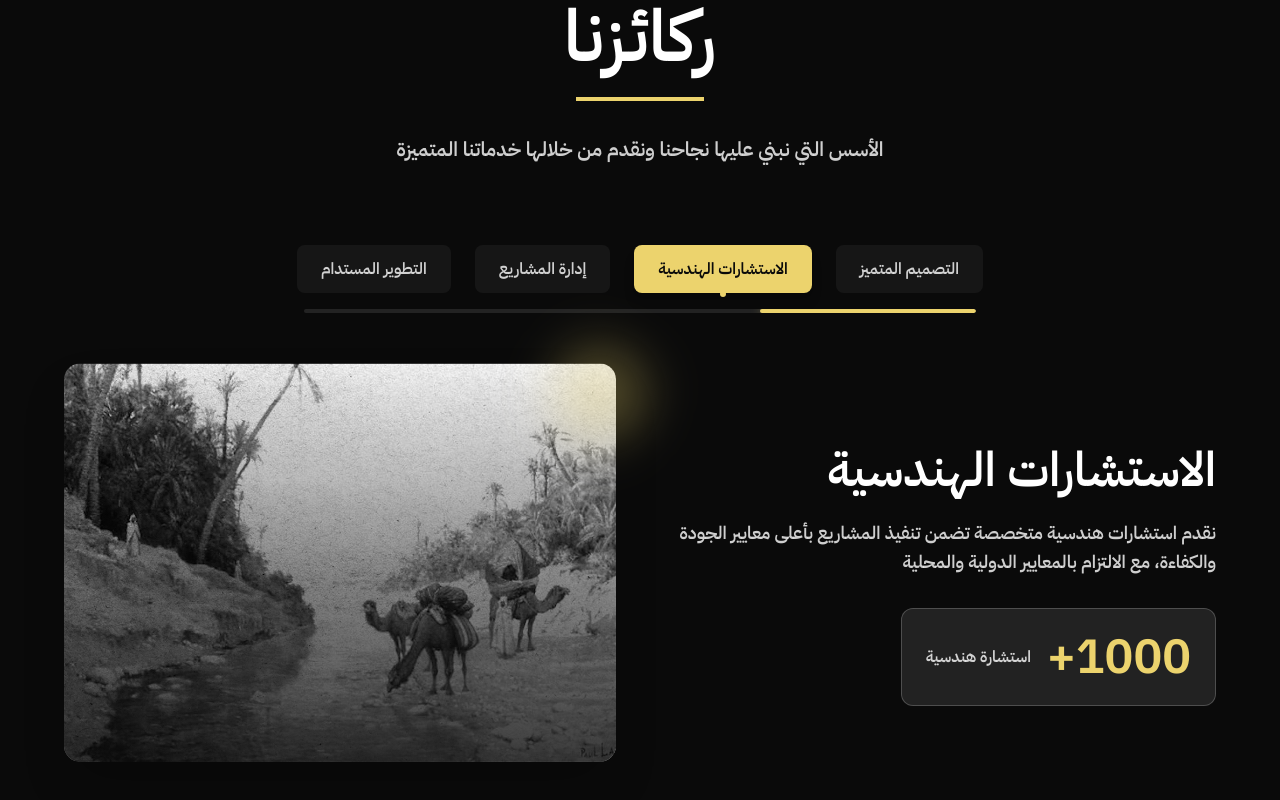
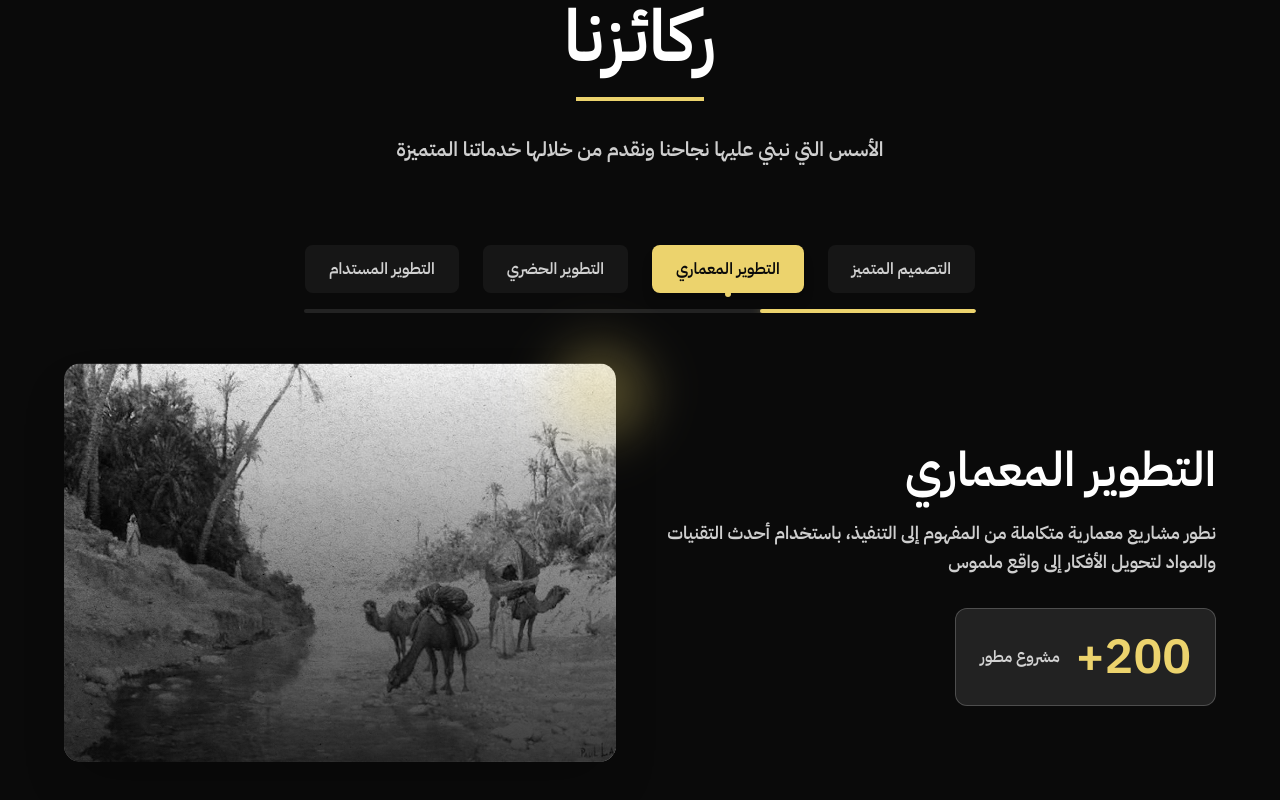
Before and after one commit to MorhafGhziel/Idear_Landing, a Next.js app: page / in a window 1280 px wide. Shown: the part 3853-4653 px from the top of the page. Built offline with nearby package versions, Linux system fonts and the light colour scheme.

Commit message:
focus on development, add development pillars, and fix Tailwind classes

```diff
--- a/components/OurPillars.tsx
+++ b/components/OurPillars.tsx
@@ -19,19 +19,19 @@ const PILLARS: Pillar[] = [
     title: "التصميم المتميز",
     desc: "نبدع تصاميم معمارية فريدة تجمع بين الجمال والوظيفية، مع الاهتمام بكل تفصيلة لتحقيق رؤية عملائنا وتجاوز توقعاتهم",
     image: "/images/2.jpg",
-    stats: { value: "500+", label: "مشروع تصميم" },
+    stats: { value: "500+", label: "تصميم متميز" },
   },
   {
-    title: "الاستشارات الهندسية",
-    desc: "نقدم استشارات هندسية متخصصة تضمن تنفيذ المشاريع بأعلى معايير الجودة والكفاءة، مع الالتزام بالمعايير الدولية والمحلية",
+    title: "التطوير المعماري",
+    desc: "نطور مشاريع معمارية متكاملة من المفهوم إلى التنفيذ، باستخدام أحدث التقنيات والمواد لتحويل الأفكار إلى واقع ملموس",
     image: "/images/3.jpg",
-    stats: { value: "1000+", label: "استشارة هندسية" },
+    stats: { value: "200+", label: "مشروع مطور" },
   },
   {
-    title: "إدارة المشاريع",
-    desc: "نتولى إدارة شاملة للمشاريع من البداية حتى التسليم، مع ضمان الالتزام بالجداول الزمنية والميزانيات المحددة",
+    title: "التطوير الحضري",
+    desc: "نساهم في تطوير المجتمعات والمناطق الحضرية من خلال تصميم فضاءات متكاملة تعزز جودة الحياة وتنمي الانتماء المجتمعي",
     image: "/images/33.jpg",
-    stats: { value: "300+", label: "مشروع منجز" },
+    stats: { value: "50+", label: "مشروع حضري" },
   },
   {
     title: "التطوير المستدام",
--- a/components/OurValues.tsx
+++ b/components/OurValues.tsx
@@ -1,14 +1,13 @@
-"use client"
+"use client";
 
-import { motion, useInView } from "framer-motion"
+import { motion, useInView } from "framer-motion";
 
-import { useRef } from "react"
+import { useRef } from "react";
 
 export default function OurValues() {
+  const ref = useRef<HTMLDivElement>(null);
 
-  const ref = useRef<HTMLDivElement>(null)
-
-  const isInView = useInView(ref, { once: true, margin: "-100px" })
+  const isInView = useInView(ref, { once: true, margin: "-100px" });
 
   const values = [
     {
@@ -35,22 +34,16 @@ export default function OurValues() {
       title: "الإلهام",
       desc: "نصمم بيئات تحفز الإبداع وتلهم العقول والقلوب",
     },
-  ]
+  ];
 
   return (
-
     <section
-
       id="قيمنا"
-
       ref={ref}
-
-      className="relative py-32 bg-gradient-to-b from-background to-primary/5 overflow-hidden"
-
+      className="relative py-32 bg-linear-to-b from-background to-primary/5 overflow-hidden"
     >
-
       {/* Decorative Elements */}
-      <div className="absolute top-0 left-0 w-full h-1 bg-gradient-to-r from-transparent via-secondary to-transparent" />
+      <div className="absolute top-0 left-0 w-full h-1 bg-linear-to-r from-transparent via-secondary to-transparent" />
 
       {/* Animated Background Elements */}
       <div className="absolute inset-0 overflow-hidden pointer-events-none">
@@ -139,52 +132,31 @@ export default function OurValues() {
       </div>
 
       <div className="container mx-auto px-6 relative z-10">
-
         <div className="text-center mb-20">
           <motion.h2
-
             initial={{ opacity: 0, y: 30 }}
-
             animate={isInView ? { opacity: 1, y: 0 } : {}}
-
             transition={{ duration: 0.8, delay: 0.1 }}
-
             className="text-5xl md:text-7xl font-bold mb-6 text-white"
-
           >
-
             قيمنا
-
           </motion.h2>
 
           <motion.div
-
             initial={{ opacity: 0, scaleX: 0 }}
-
             animate={isInView ? { opacity: 1, scaleX: 1 } : {}}
-
             transition={{ duration: 0.8, delay: 0.2 }}
-
             className="w-32 h-1 bg-secondary mb-8 mx-auto"
-
           />
 
           <motion.p
-
             initial={{ opacity: 0, y: 30 }}
-
             animate={isInView ? { opacity: 1, y: 0 } : {}}
-
             transition={{ duration: 0.8, delay: 0.3 }}
-
             className="text-xl text-white/70 max-w-3xl mx-auto leading-relaxed"
-
           >
-
-            القيم التي نؤمن بها وتوجه عملنا في كل مشروع نبدعه
-
+            القيم التي نؤمن بها وتوجه عملنا في كل تصميم نبدعه
           </motion.p>
-
         </div>
 
         <div className="grid md:grid-cols-2 lg:grid-cols-3 gap-6 md:gap-8">
@@ -249,7 +221,7 @@ export default function OurValues() {
 
               {/* Top Border Glow */}
               <motion.div
-                className="absolute top-0 left-0 right-0 h-[1px] opacity-0 group-hover:opacity-100"
+                className="absolute top-0 left-0 right-0 h-px opacity-0 group-hover:opacity-100"
                 initial={false}
                 transition={{ duration: 0.5 }}
                 style={{
@@ -271,7 +243,7 @@ export default function OurValues() {
 
                 {/* Description */}
                 <motion.p
-                  className="text-base md:text-lg text-white/75 leading-relaxed flex-grow"
+                  className="text-base md:text-lg text-white/75 leading-relaxed grow"
                   whileHover={{ x: 4 }}
                   transition={{ duration: 0.2 }}
                 >
@@ -308,13 +280,8 @@ export default function OurValues() {
               />
             </motion.div>
           ))}
-
         </div>
-
       </div>
-
     </section>
-
-  )
-
+  );
 }
```
